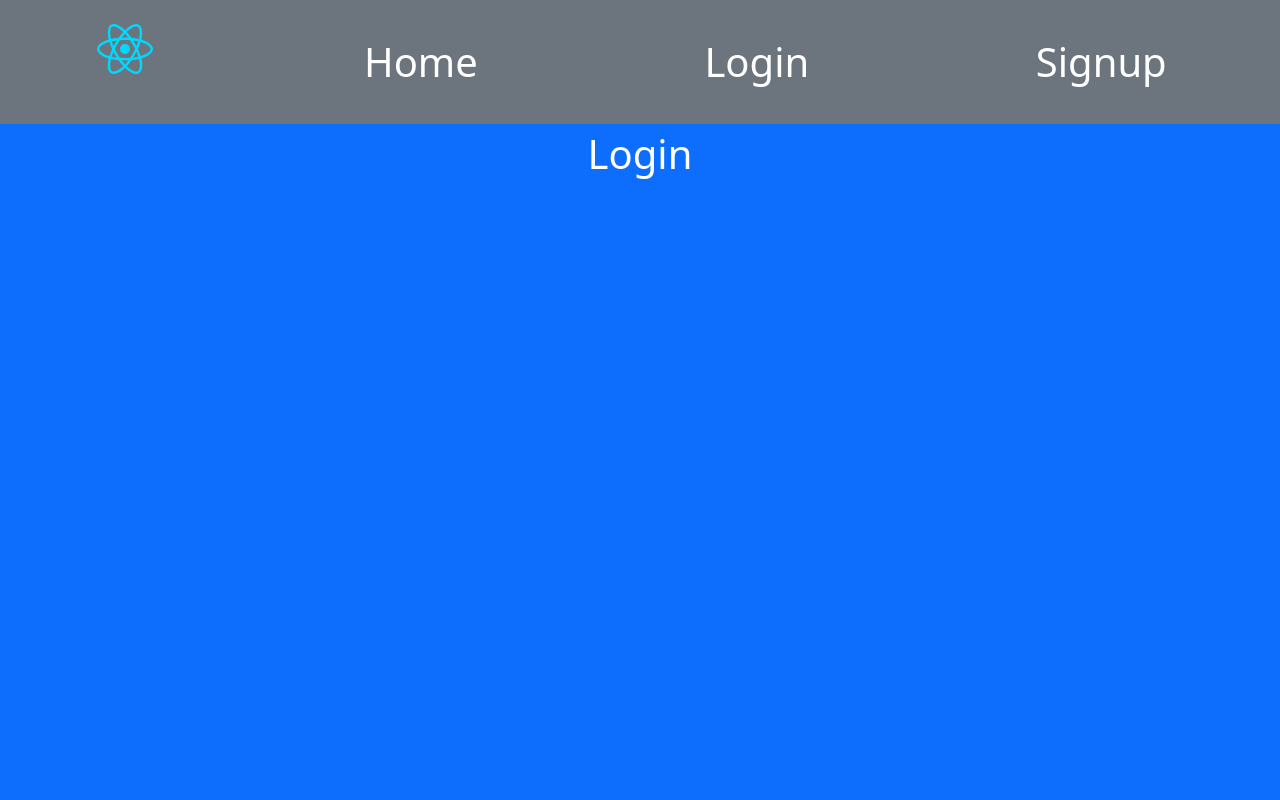
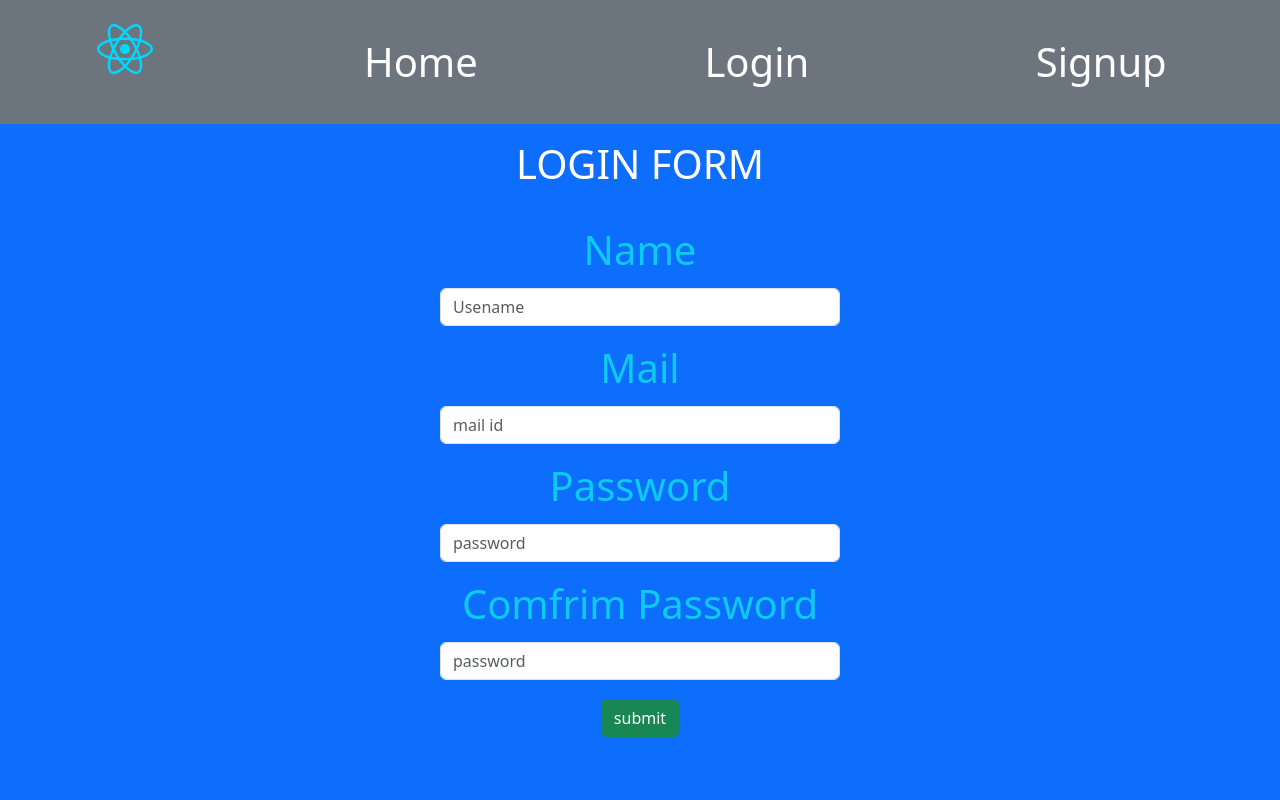
Before and after one commit to Pranayrajrathod/react-assignment-7, a React (Vite) app: page /login in a window 1280 px wide. Shown: the top 800 px of the page. Built offline with nearby package versions, Linux system fonts and the light colour scheme.

Commit message:
updated the login page partially using react ad bootstrap but need to do more with it

```diff
--- a/src/componets/Login.jsx
+++ b/src/componets/Login.jsx
@@ -1,8 +1,38 @@
 import React from 'react'
+import { useForm } from 'react-hook-form'
 
 function Login() {
+  const { register, handleSubmit, errors } = useForm()
+  function submitHandler(obj){
+    console.log(obj)
+  }
+
   return (
-    <div style={{minHeight:'90vh'}} className='text-white text-center fs-1 bg-primary'>Login</div>
+    <div style={{minHeight:'90vh'}} className='text-white px-3 jsutify-space-around text-center fs-1 bg-primary'>
+      <h1 className='mx-auto fs-1 px-3 py-3 '>LOGIN FORM</h1>
+      <form className='text-center text-capitalize px-5 text-info' onSubmit={()=>{handleSubmit(submitHandler())}}>
+        <div className='mx-1 form-group my-1'>
+          <label className='control-label py-2'>Name </label>
+          <input {...register('username' , {minLength:5})} style={{maxWidth:'400px'}} className='form-control mx-auto yx-2' type='username' id='username' placeholder='Usename'></input>
+          {/* {
+            errors.username?.required===true && console.log("error occured")
+          } */}
+        </div>
+        <div className='mx-1 my-1 form-group'>
+          <label className='py-2'>mail</label>
+          <input style={{maxWidth:'400px'}} className='form-control mx-auto yx-2' type='mail' id='mail' placeholder='mail id'></input>
+        </div>
+        <div className='mx-1 my-1 form-group'>
+          <label className='py-2'>password </label>
+          <input style={{maxWidth:'400px'}} className='form-control mx-auto yx-2' type='password' id='password' placeholder='password'></input>
+        </div>
+        <div className=' mx-1 my-1 form-group'>
+          <label className='py-2'>comfrim password  </label>
+          <input style={{maxWidth:'400px'}} className='form-control mx-auto yx-2' type='password' id='password' placeholder='password'></input>
+        </div>
+        <button type='submit' className='btn btn-success'>submit</button>
+      </form>
+    </div>
   )
 }
 
```
